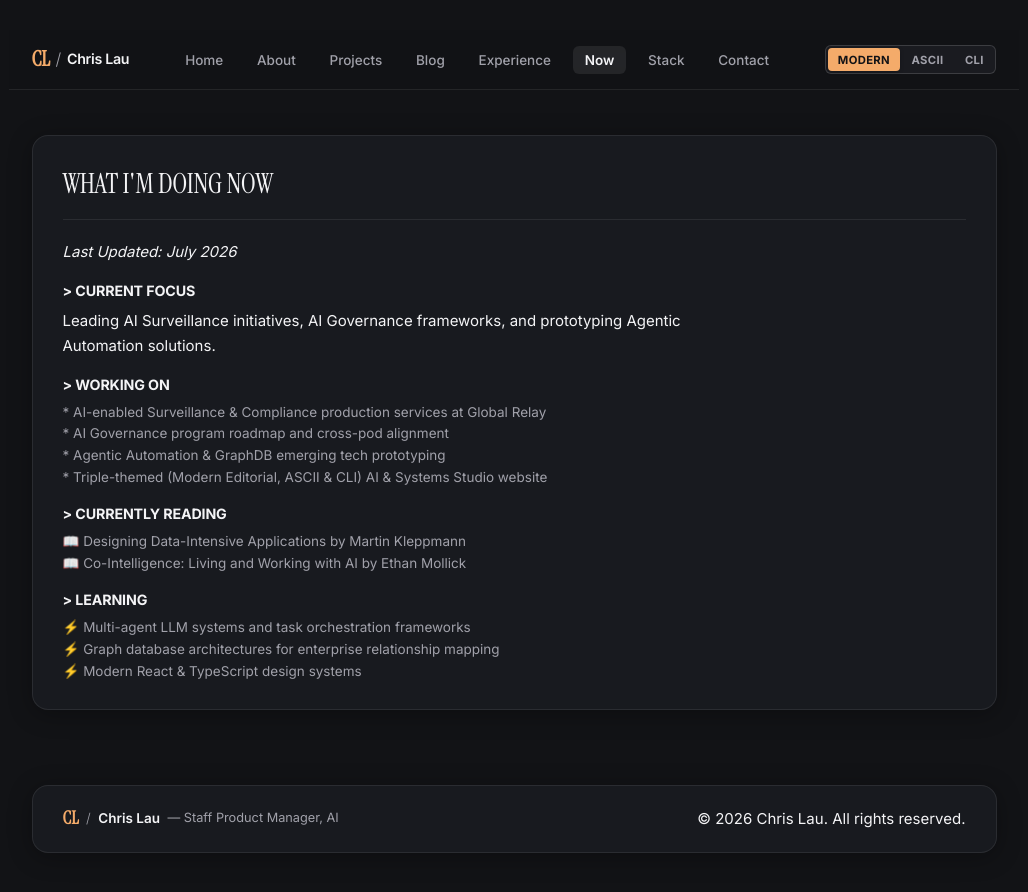
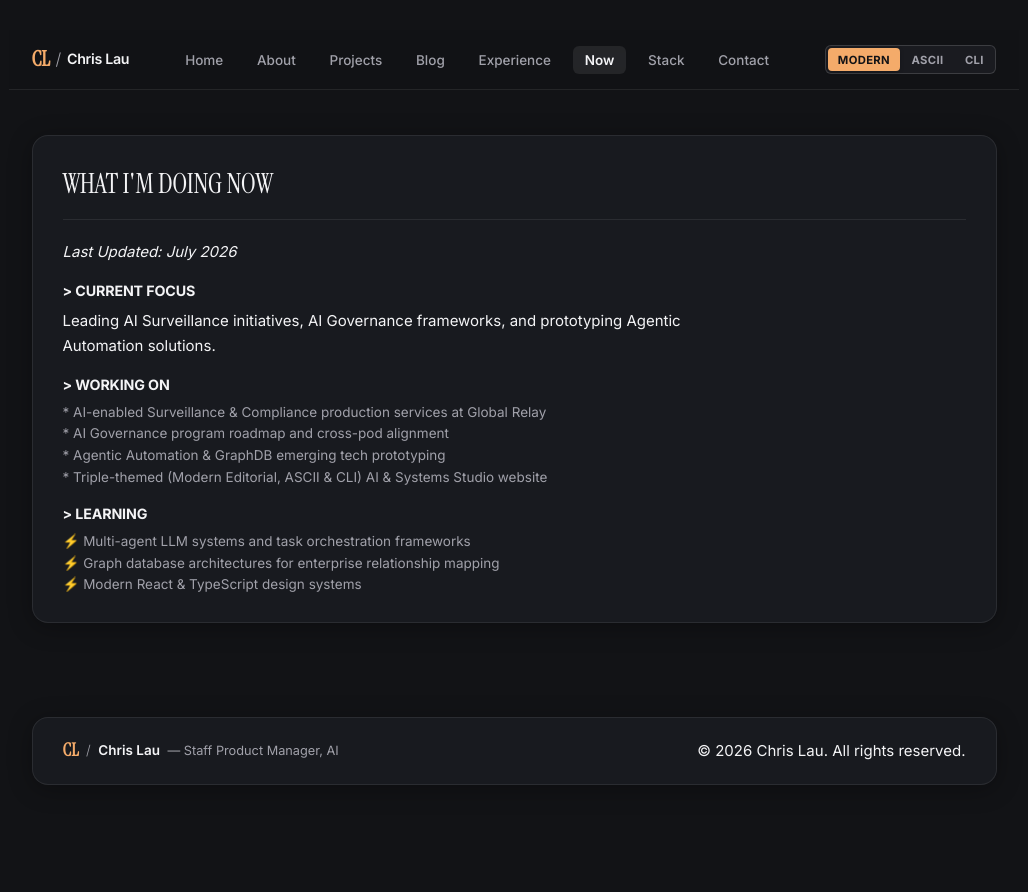
Before and after one commit to chris-lau/personalWebsite, a React (Vite) app in the folder frontend/: page /now in a window 1280 px wide. Shown: the top 892 px of the page, without its empty margins (126-1154 px from the left). After the commit the page ends 860 px from the top, so only its background shows below. Built offline with nearby package versions, Linux system fonts and the light colour scheme.

Commit message:
fix(now): remove reading list from data and add conditional rendering for reading section

```diff
--- a/frontend/src/data/now.ts
+++ b/frontend/src/data/now.ts
@@ -9,10 +9,7 @@ export const nowData: NowState = {
     'Agentic Automation & GraphDB emerging tech prototyping',
     'Triple-themed (Modern Editorial, ASCII & CLI) AI & Systems Studio website',
   ],
-  reading: [
-    'Designing Data-Intensive Applications by Martin Kleppmann',
-    'Co-Intelligence: Living and Working with AI by Ethan Mollick',
-  ],
+  reading: [],
   learning: [
     'Multi-agent LLM systems and task orchestration frameworks',
     'Graph database architectures for enterprise relationship mapping',
--- a/frontend/src/pages/NowPage.tsx
+++ b/frontend/src/pages/NowPage.tsx
@@ -24,6 +24,7 @@ export const NowPage: React.FC = () => {
             </ul>
           </div>
 
+          {nowData.reading.length > 0 && (
             <div className="now-block">
               <h3>&gt; CURRENTLY READING</h3>
               <ul>
@@ -32,6 +33,7 @@ export const NowPage: React.FC = () => {
                 ))}
               </ul>
             </div>
+          )}
 
           <div className="now-block">
             <h3>&gt; LEARNING</h3>
```
Lines whose indentation alone changed are shown as unchanged.
